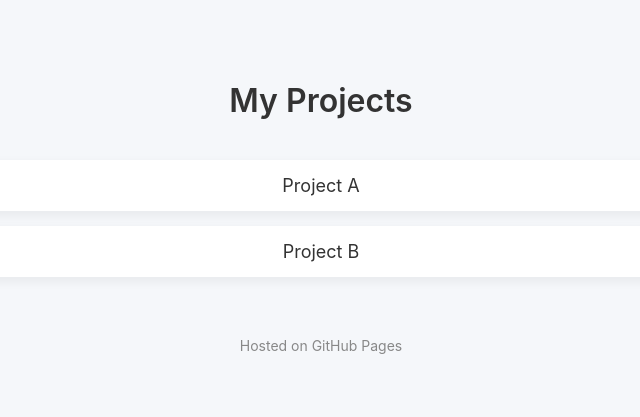
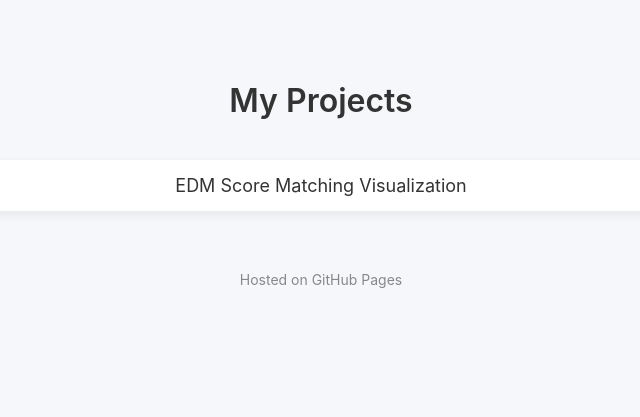
Before and after one commit to yusukemh/PaperImplementations, a plain HTML site: page index.html in a window 1280 px wide. Shown: the whole page, without its empty margins (319-959 px from the left). Drawn offline with Linux system fonts and the light colour scheme.

Commit message:
pages adjustment

```diff
--- a/docs/index.html
+++ b/index.html
@@ -68,14 +68,8 @@
 
     <ul class="project-list">
       <li>
-        <a class="project-link" href="Karras2022EDM/src/main.html">
-          Project A
-        </a>
-      </li>
-
-      <li>
-        <a class="project-link" href="projectB/src/main.html">
-          Project B
+        <a class="project-link" href="Karras2022EDM/src/index.html">
+          EDM Score Matching Visualization
         </a>
       </li>
 
```
